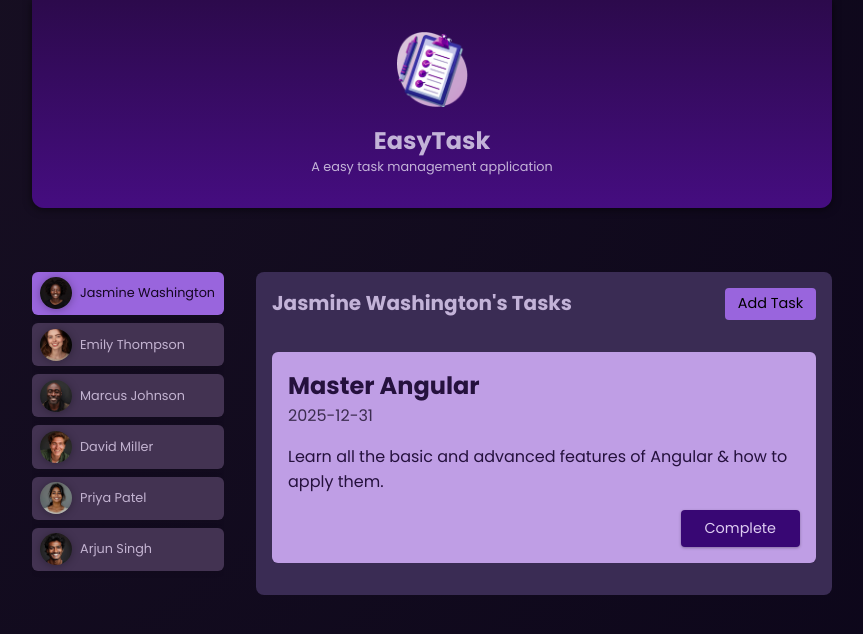
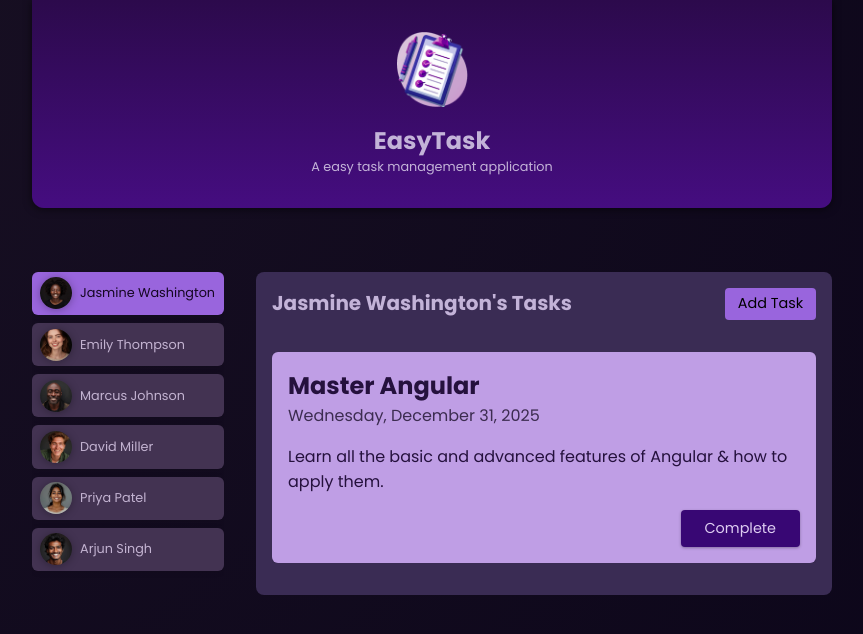
Before and after one commit to BytePrashant/easy-task, an Angular app: page / in a window 1280 px wide. Both pictures are taken after a click on the button "Jasmine Washington". Shown: the top 634 px of the page, without its empty margins (208-1071 px from the left). Built offline with nearby package versions, Linux system fonts and the light colour scheme.

Commit message:
Pipe added

```diff
--- a/src/app/tasks/task/task.component.html
+++ b/src/app/tasks/task/task.component.html
@@ -1,7 +1,7 @@
 <app-card>
   <article>
     <h2>{{ task.title }}</h2>
-    <time datetime="">{{ task.dueDate }}</time>
+    <time datetime="">{{ task.dueDate | date : "fullDate" }}</time>
     <p>{{ task.summary }}</p>
     <p class="actions">
       <button (click)="taskCompletedClicked()">Complete</button>
--- a/src/app/tasks/task/task.component.ts
+++ b/src/app/tasks/task/task.component.ts
@@ -1,9 +1,10 @@
 import { Component, Input, Output, EventEmitter } from '@angular/core';
 import { Task } from './task.model';
 import { CardComponent } from '../../shared/card/card.component';
+import { DatePipe } from '@angular/common';
 @Component({
   selector: 'app-task',
-  imports: [CardComponent],
+  imports: [CardComponent, DatePipe],
   templateUrl: './task.component.html',
   styleUrl: './task.component.scss',
 })
```
